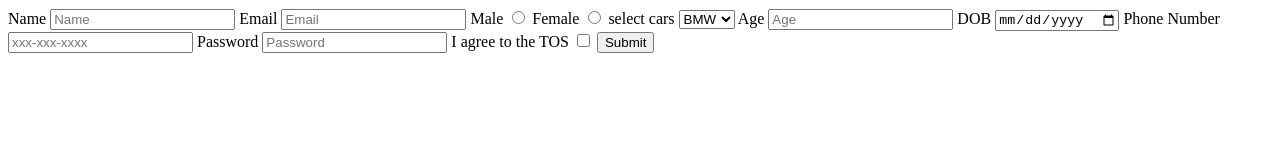
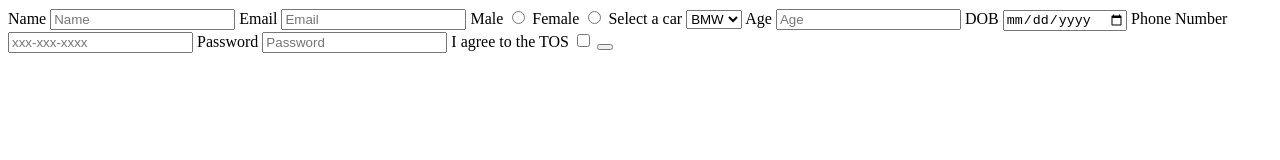
Before and after one commit to acciojob/signup-form-car-abhinav0700, a website: page main.html in a window 1280 px wide. Drawn offline with Linux system fonts and the light colour scheme.

Commit message:
created a submission

```diff
--- a/main.html
+++ b/main.html
@@ -17,8 +17,8 @@
 		<input type="radio" id="gender_m" name="gender" required>
 		<label for="gender_f">Female</label>
 		<input type="radio" id="gender_f" name="gender" required>
-		<label for="cars">select cars</label>
-		<select>
+		<label for="cars">Select a car</label>
+		<select placeholder="	--Please choose an option--" id="cars">
 			<option>BMW</option>
 			<option>Audi</option>
 			<option>Other</option>
@@ -33,7 +33,7 @@
 		<input type="password" id="password" placeholder="Password" required>
 		<label for="tos">I agree to the TOS</label>
 		<input type="checkbox" id="tos" required>
-		<input type="submit">
+		<button type="submit">
 
 	</form>
     <script type="text/javascript" src="./script.js">
```
